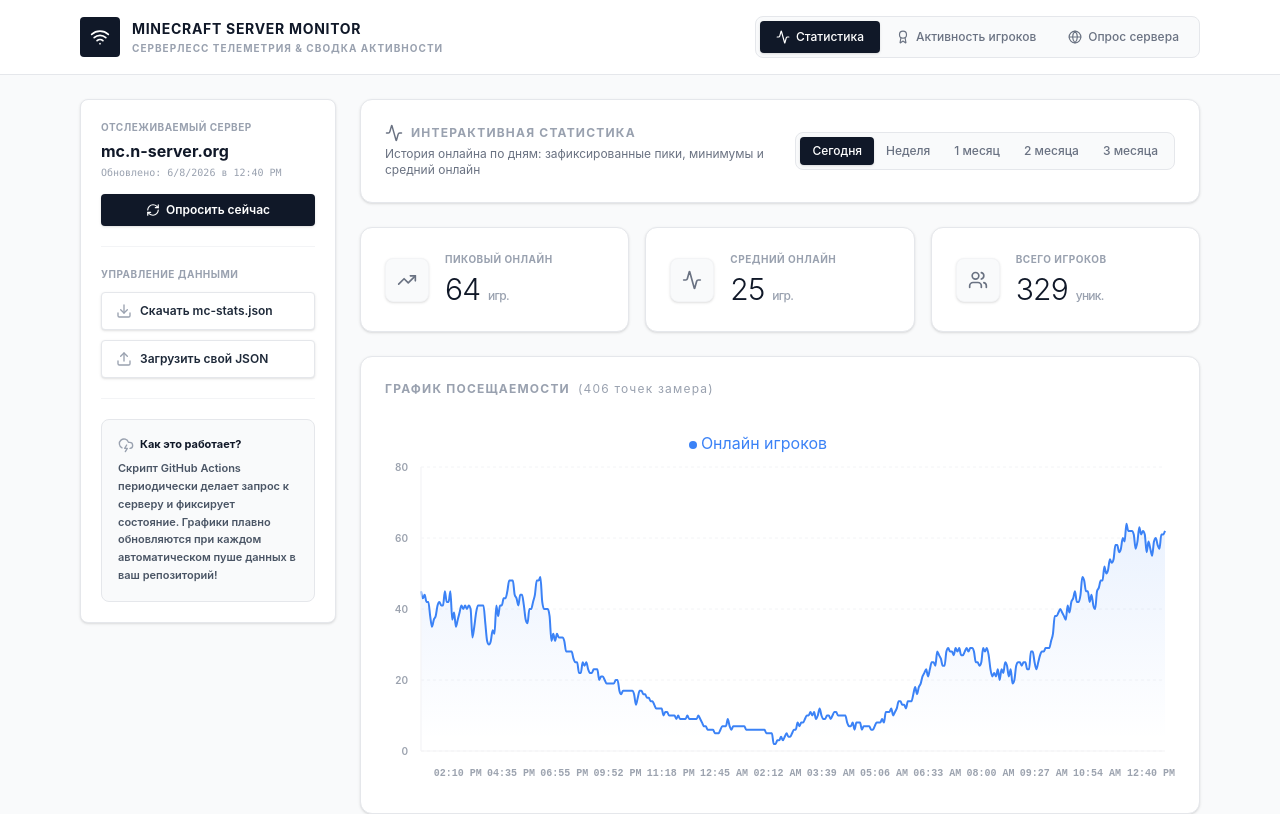
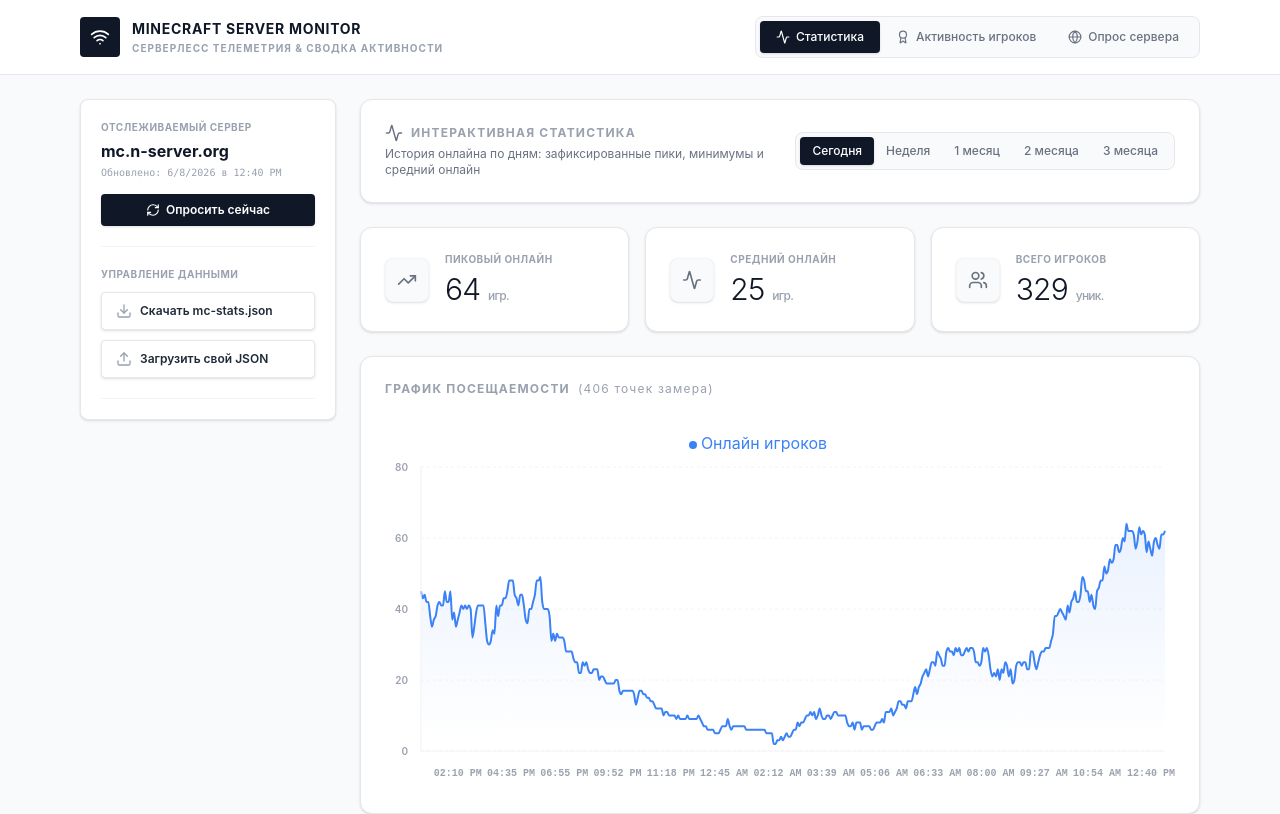
Before and after one commit to EpsDev132/mcNmoon.github.io, a React (Vite) app: page / in a window 1280 px wide. Shown: the top 814 px of the page. Built offline with nearby package versions, Linux system fonts and the light colour scheme.

Commit message:
Update App.tsx

```diff
--- a/src/App.tsx
+++ b/src/App.tsx
@@ -574,13 +574,7 @@ export default function App() {
 
             <hr className="border-gray-100" />
 
-            <div className="bg-gray-50 p-4 rounded-lg border border-gray-200 text-[11px] text-gray-600 leading-relaxed font-semibold">
-              <p className="font-bold flex items-center gap-1.5 text-gray-900 mb-1.5">
-                <CloudLightning className="w-4 h-4 text-gray-400" />
-                <span>Как это работает?</span>
-              </p>
-              Скрипт GitHub Actions периодически делает запрос к серверу и фиксирует состояние. Графики плавно обновляются при каждом автоматическом пуше данных в ваш репозиторий!
-            </div>
+
           </div>
 
           {/* Active view panels according to selected tab index status */}
```
